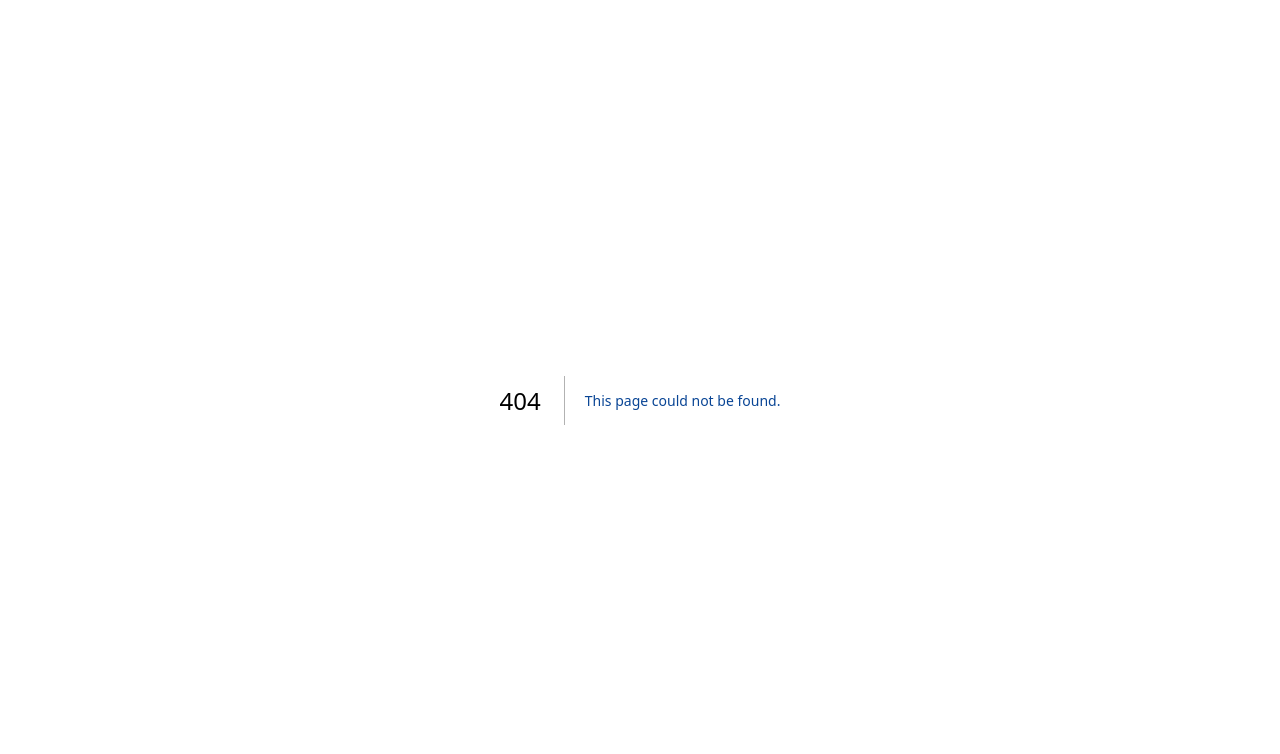
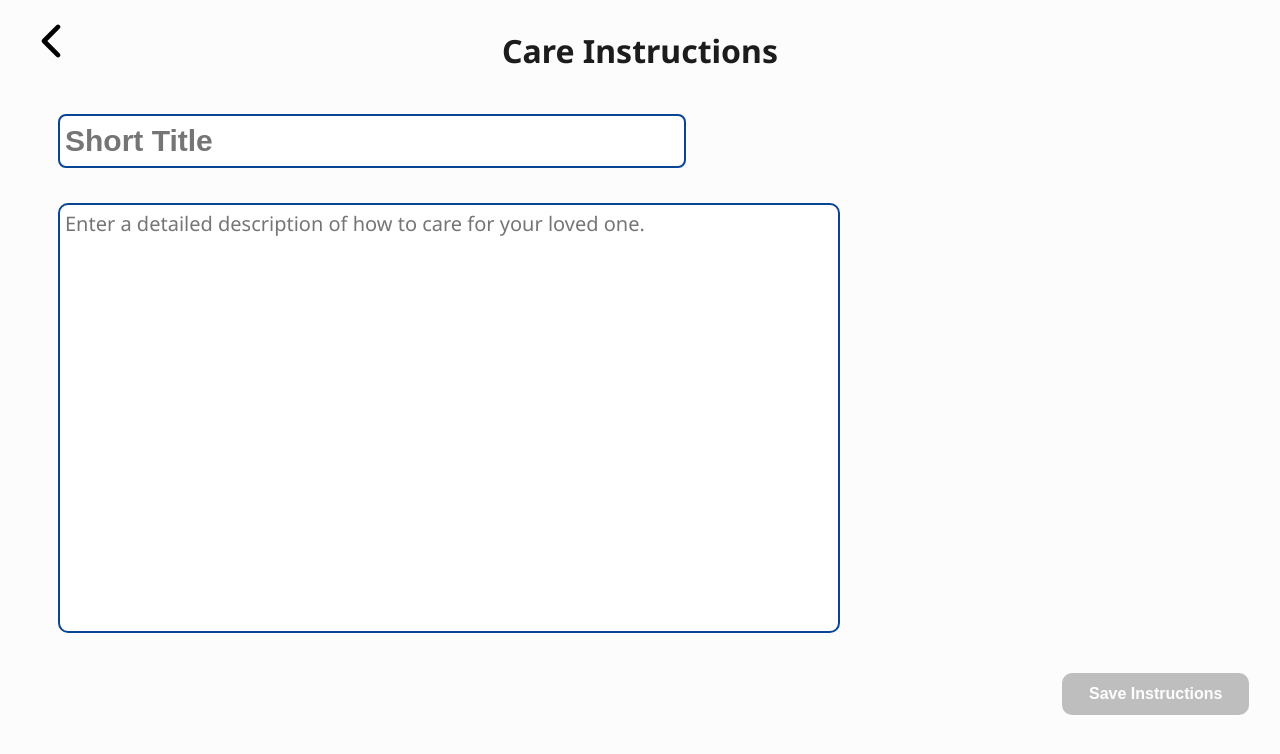
Before and after one commit to ojosproject/iris, a Next.js app: page /care-instructions/view in a window 1280 px wide. Before the commit this address had no page. Shown: the top 754 px of the page. Built offline with nearby package versions, Linux system fonts and the light colour scheme.

Commit message:
refactor(care-instructions): apply conventions

```diff
--- /dev/null
+++ b/src/app/care-instructions/page.module.css
@@ -0,0 +1,30 @@
+/* ==========================================================================
+   File:     care-instructions/page.module.css
+   Purpose:  Styles the main Care Instructions page.
+   Authors:  Ojos Project & Iris contributors
+   License:  GNU General Public License v3.0
+   ========================================================================== */
+.allInstructionsLayout {
+  display: flex;
+  flex-direction: column;
+  align-items: center;
+}
+
+.backButton {
+  position: fixed;
+  top: 2%;
+  left: 2%;
+}
+
+.backMenuContainer {
+  position: fixed;
+  bottom: 5%;
+  right: 5%;
+}
+
+.buttonMenu {
+  display: flex;
+  flex-direction: column;
+  justify-content: center;
+  align-items: flex-end;
+}
--- a/src/app/care_instructions/view/page.module.css
+++ b/src/app/care-instructions/view/page.module.css
@@ -1,36 +1,38 @@
-/*
-care_instructions/view/page.module.css
-Ojos Project
-*/
-.care_instructions_container {
+/* ==========================================================================
+   File:     care-instructions/view/page.module.css
+   Purpose:  Styles a single view of a care instruction.
+   Authors:  Ojos Project & Iris contributors
+   License:  GNU General Public License v3.0
+   ========================================================================== */
+.careInstructionsContainer {
   display: flex;
   flex-direction: column;
   z-index: 0;
 }
 
-.button_column {
+.buttonColumn {
   display: flex;
   flex-direction: column;
   justify-content: center;
   align-items: flex-end;
 }
 
-.topics_button {
+.topicsButton {
   position: fixed;
   top: 100px;
   right: 20px;
 }
 
-.last_updated {
+.lastUpdated {
   position: fixed;
   top: 180px;
   right: 20px;
 
-  color: grey;
+  color: var(--gray);
   font-size: 15px;
 }
 
-.last_updated_inner {
+.lastUpdatedInner {
   display: flex;
   flex-direction: column;
   align-items: flex-end;
@@ -38,29 +40,29 @@ Ojos Project
   line-height: 1px;
 }
 
-.input_container {
+.inputContainer {
   margin: 20px 0 0 50px;
   width: 60dvw;
   overflow-wrap: anywhere;
 }
 
-.back_button {
+.backButton {
   position: fixed;
   top: 2%;
   left: 2%;
 }
 
-.button_save_instructions {
+.buttonSaveInstructions {
   position: fixed;
   bottom: 10%;
   right: 2%;
 }
 
-.care_title {
+.careTitle {
   align-self: center;
 }
 
-.input_care_title {
+.inputCareTitle {
   width: 80%;
   height: 50px;
 
@@ -73,7 +75,7 @@ Ojos Project
   font-weight: bold;
 }
 
-.input_care_content {
+.inputCareContent {
   resize: none;
   width: 100%;
   min-height: 52dvh;
@@ -85,7 +87,7 @@ Ojos Project
   font-family: "Noto Sans", "Inter", "sans-serif", "Arial";
 }
 
-.modal-overlay {
+.modalOverlay {
   position: fixed;
   top: 0;
   left: 0;
@@ -98,7 +100,7 @@ Ojos Project
   z-index: 1000; /* Ensure it's on top of other elements */
 }
 
-.modal-content {
+.modalContent {
   background: white;
   padding: 10px;
   border-radius: 8px;
--- a/src/app/care_instructions/view/page.tsx
+++ b/src/app/care-instructions/view/page.tsx
@@ -1,13 +1,17 @@
-// care_instructions/view/page.tsx
-// Ojos Project
+/**
+ * File:     care-instructions/view/page.tsx
+ * Purpose:  View or edit a specific care instruction.
+ * Authors:  Ojos Project & Iris contributors
+ * License:  GNU General Public License v3.0
+ */
 "use client";
 import BackButton from "@/components/BackButton";
 import { useRouter, useSearchParams } from "next/navigation";
-import classes from "./page.module.css";
+import styles from "./page.module.css";
 import Button from "@/components/Button";
 import { Suspense, useEffect, useState } from "react";
 import { invoke } from "@tauri-apps/api/core";
-import { CareInstruction } from "../types";
+import { CareInstruction } from "@/types/care-instructions";
 import { timestampToString } from "@/utils/parsing";
 import Dialog from "@/components/Dialog";
 import useKeyPress from "@/app/accessibility/keyboard_nav";
@@ -108,7 +112,7 @@ function EditInstructions() {
       setAddedBy(i.added_by);
       setLastUpdated(i.last_updated);
 
-      router.replace(`/care_instructions/view/?id=${id}`);
+      router.replace(`/care-instructions/view/?id=${id}`);
 
       invoke("care_instructions_previous_next_ids", {
         id: id,
@@ -120,14 +124,14 @@ function EditInstructions() {
   }
 
   return (
-    <div className={classes.care_instructions_container}>
-      <div className={classes.back_button}>
-        <BackButton onClick={() => router.push("/care_instructions")} />
+    <div className={styles.careInstructionsContainer}>
+      <div className={styles.backButton}>
+        <BackButton onClick={() => router.push("/care-instructions")} />
       </div>
 
-      <h1 className={classes.care_title}>Care Instructions</h1>
+      <h1 className={styles.careTitle}>Care Instructions</h1>
 
-      <div className={classes.input_container}>
+      <div className={styles.inputContainer}>
         {onEditMode ? (
           <>
             <input
@@ -136,7 +140,7 @@ function EditInstructions() {
                 setTitle(e.target.value);
               }}
               placeholder="Short Title"
-              className={classes.input_care_title}
+              className={styles.inputCareTitle}
               type="text"
               spellCheck={true}
             />
@@ -147,13 +151,13 @@ function EditInstructions() {
               onChange={(e) => {
                 setContent(e.target.value);
               }}
-              className={classes.input_care_content}
+              className={styles.inputCareContent}
             />
           </>
         ) : (
           <>
             {!(id === previousTopic && id === nextTopic) ? (
-              <div className={classes.topics_button}>
+              <div className={styles.topicsButton}>
                 <Button
                   type="SECONDARY"
                   label="Previous Topic"
@@ -210,8 +214,8 @@ function EditInstructions() {
         )}
 
         {lastUpdated === 0 ? null : (
-          <div className={classes.last_updated}>
-            <div className={classes.last_updated_inner}>
+          <div className={styles.lastUpdated}>
+            <div className={styles.lastUpdatedInner}>
               <p>
                 Last updated on {timestampToString(lastUpdated, "MMDDYYYY")}
               </p>
@@ -221,8 +225,8 @@ function EditInstructions() {
         )}
       </div>
 
-      <div className={classes.button_save_instructions}>
-        <div className={classes.button_column}>
+      <div className={styles.buttonSaveInstructions}>
+        <div className={styles.buttonColumn}>
           {onEditMode ? (
             <Button
               type="PRIMARY"
--- /dev/null
+++ b/src/types/care-instructions.ts
@@ -0,0 +1,14 @@
+/**
+ * File:     care-instructions.ts
+ * Purpose:  The Care Instructions type.
+ * Authors:  Ojos Project & Iris contributors
+ * License:  GNU General Public License v3.0
+ */
+export type CareInstruction = {
+  id: string;
+  title: string;
+  content: string;
+  frequency: string;
+  added_by: string;
+  last_updated: number;
+};
--- a/src/utils/hub.ts
+++ b/src/utils/hub.ts
@@ -13,7 +13,7 @@ export const hubTools: HubTool[] = [
     icon: "/images/icon_resources.png",
   },
   {
-    link: "./care_instructions",
+    link: "./care-instructions",
     name: "Care Instructions",
     icon: "/images/icon_care_instructions.png",
   },
```
Also changed, not shown: src/app/care-instructions/_components/CareInstructionButton.module.css (added, +30 -0 lines), src/app/care-instructions/_components/CareInstructionButton.tsx (added, +30 -0 lines), src/app/care-instructions/page.tsx (renamed from src/app/care_instructions/page.tsx, +14 -12 lines), src/app/care_instructions/components/CareInstructionButton.module.css (deleted, +0 -27 lines), src/app/care_instructions/components/CareInstructionButton.tsx (deleted, +0 -26 lines), src/app/care_instructions/page.module.css (deleted, +0 -28 lines), src/app/care_instructions/types.ts (deleted, +0 -9 lines), 1 other file (tests, documents, lock files or other folders).
